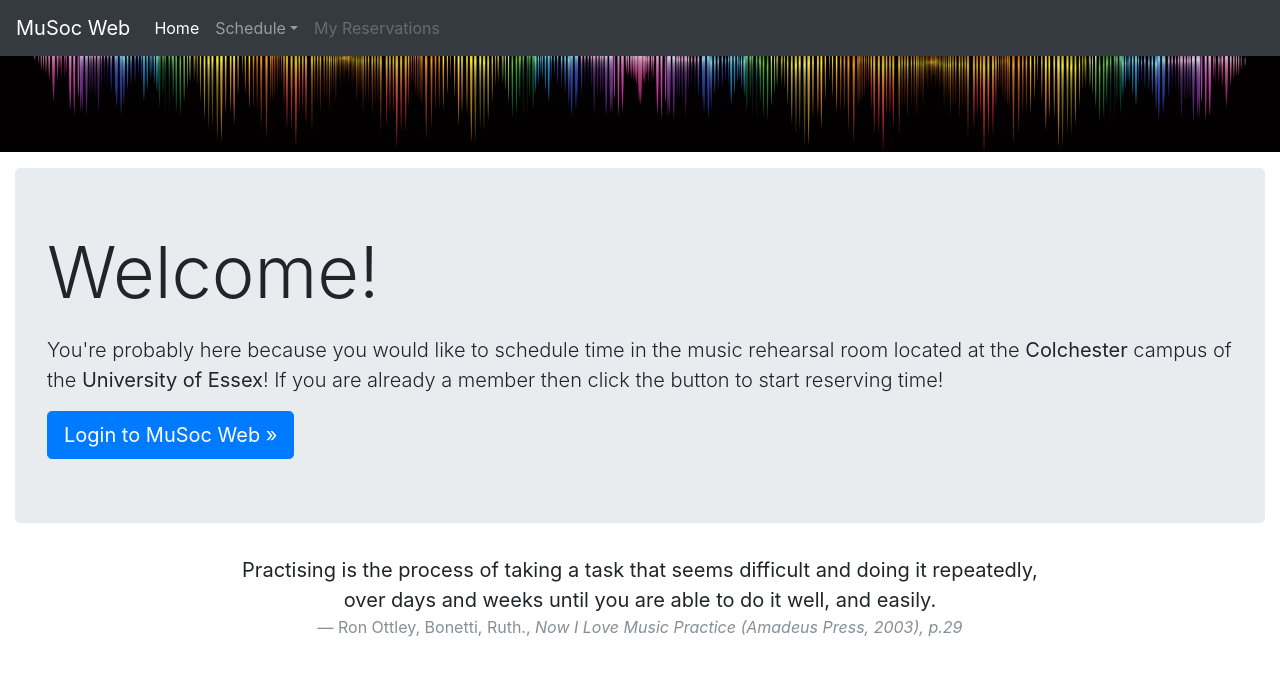
After one commit to djb1815/Essex-MuSoc, a Django app: template musoc_web/schedule/templates/schedule/calendar.html in a window 1280 px wide. The commit adds this page. Shown: the top 676 px of the page. Run offline with Django 3.2, Linux system fonts and the light colour scheme; the template is opened without the code that fills it: most values are stand-ins (such as "Sample title", 1, 10 or a date in 2020); some libraries are stand-ins or nearby versions.

Commit message:
new url added
Added calendar.html and changed topnav to link nexttwoweeks to new url

```diff
--- /dev/null
+++ b/musoc_web/schedule/templates/schedule/calendar.html
@@ -0,0 +1,13 @@
+{% extends "schedule/base.html" %}
+
+{% block page_title %}{{ title }} | {{ block.super }}{% endblock %}
+
+{% block announce %}
+    <div class="jumbotron">
+        <h1 class="display-3 mb-4">Welcome!</h1>
+        <p class="lead">You're probably here because you would like to schedule time in the music rehearsal room located
+            at the <strong>Colchester</strong> campus of the <strong>University of Essex</strong>! If you are already a
+            member then click the button to start reserving time!</p>
+        <a class="btn btn-lg btn-primary" href="#" role="button">Login to MuSoc Web &raquo;</a>
+    </div>
+{% endblock %}
--- a/musoc_web/schedule/templates/schedule/components/topnav.html
+++ b/musoc_web/schedule/templates/schedule/components/topnav.html
@@ -16,7 +16,7 @@
                    aria-haspopup="true" aria-expanded="false">Schedule</a>
                 <div class="dropdown-menu" aria-labelledby="dropdown01">
                     <a class="dropdown-item" href="#">Create Reservation</a>
-                    <a class="dropdown-item" href="#">Next Two Weeks</a>
+                    <a class="dropdown-item" href="{% url "calendar" %}">Next Two Weeks</a>
                 </div>
             </li>
             <li class="nav-item">
```
